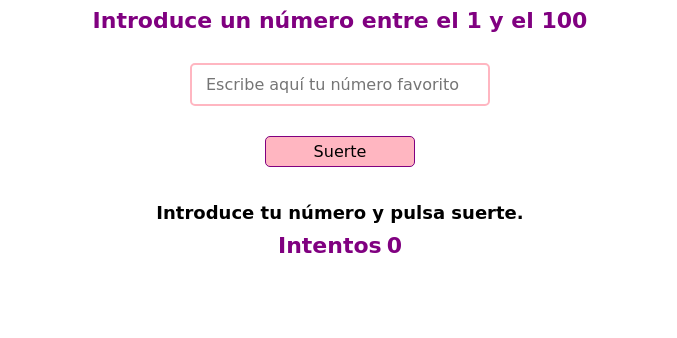
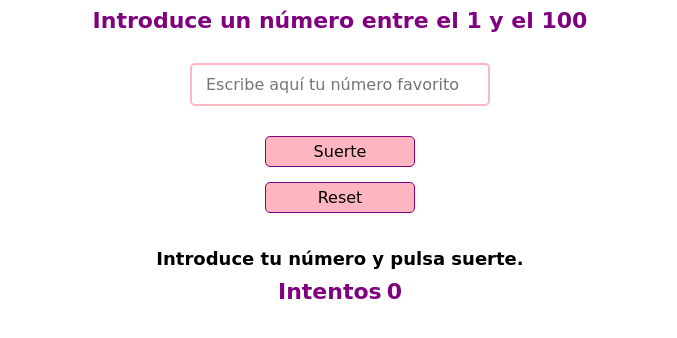
Before and after one commit to Sagramielgo/random-number-game-Sagramielgo, a website: page docs/index.html in a window 1280 px wide. Shown: the part 172-510 px from the top of the page, without its empty margins (300-977 px from the left). Drawn offline with Linux system fonts and the light colour scheme; a web font is replaced by a local one.

Commit message:
reorganiza code and update docs folder

```diff
--- a/docs/assets/js/main.js
+++ b/docs/assets/js/main.js
@@ -1 +1 @@
-"use strict";const tryButtonElement=document.querySelector(".tryButton-js"),resetButtonElement=document.querySelector(".resetButon-js"),inputNumberElement=document.querySelector(".numberInput-js"),tryNumberElement=document.querySelector(".tryNumber-js"),counterTimesElement=document.querySelector(".numberTimes-js"),max=100;function getRandomNumber(e){return Math.ceil(Math.random()*e)}const randomNumber=getRandomNumber(100);console.log("El número aleatorio es: "+randomNumber);let acc=0;const timesTry=()=>{acc+=1,counterTimesElement.innerHTML=""+acc};function priceAnswer(){const e=parseInt(inputNumberElement.value);console.log("La usuaria ha introducido el número "+e),randomNumber===e?(tryNumberElement.innerHTML="¡¡Enhorabuena, has acertado!!",console.log("La usuaria ha ganado el juego")):tryNumberElement.innerHTML=e<1||e>100?"Por favor, introduce un número entre 1 y 100":randomNumber<e?"El número es demasiado alto":"El número es demasiado bajo"}function resetTimes(){location.reload()}function start(e){e.preventDefault(),priceAnswer(),acc+=1,counterTimesElement.innerHTML=""+acc}tryButtonElement.addEventListener("click",start),resetButtonElement.addEventListener("click",resetTimes);
+"use strict";const tryButtonElement=document.querySelector(".tryButton-js"),inputNumberElement=document.querySelector(".numberInput-js"),tryNumberElement=document.querySelector(".tryNumber-js"),counterTimesElement=document.querySelector(".numberTimes-js"),resetButtonElement=document.querySelector(".resetButton-js"),max=100;function getRandomNumber(e){return Math.ceil(Math.random()*e)}const randomNumber=getRandomNumber(100);let acc=0;const timesTry=()=>{acc+=1,counterTimesElement.innerHTML=""+acc};function paintAnswerNumber(){const e=parseInt(inputNumberElement.value);let t="";t+=randomNumber===e?"¡¡Enhorabuena, has acertado!!":e<1||e>100?"Por favor, introduce un número entre 1 y 100":randomNumber<e?"El número es demasiado alto":"El número es demasiado bajo",tryNumberElement.innerHTML=t}function handlestart(e){e.preventDefault(),paintAnswerNumber(),acc+=1,counterTimesElement.innerHTML=""+acc}function handleReset(){location.reload()}tryButtonElement.addEventListener("click",handlestart),resetButtonElement.addEventListener("click",handleReset);
--- a/docs/index.html
+++ b/docs/index.html
@@ -24,6 +24,7 @@
         placeholder="Escribe aquí tu número favorito">
 
       <input class="main__form--tryBtn tryButton-js" id="number" type="submit" value="Suerte">
+      <input class="main__form--resetBtn resetButton-js" id="reset" type="submit" value="Reset">
 
     </form>
 
--- a/src/js/main.js
+++ b/src/js/main.js
@@ -7,13 +7,11 @@ const counterTimesElement = document.querySelector('.numberTimes-js');
 const resetButtonElement = document.querySelector('.resetButton-js');
 const max = 100;
 
+//GET RANDOM NUMBER
 function getRandomNumber(max) {
   return Math.ceil(Math.random() * max);
 }
-
 const randomNumber = getRandomNumber(max);
-
-console.log(`El número aleatorio es: ${randomNumber}`);
 
 //COUNTER
 let acc = 0;
@@ -38,12 +36,14 @@ function paintAnswerNumber() {
   tryNumberElement.innerHTML = htmlCode;
 }
 
+//PAINT AND TIMES
 function handlestart(event) {
   event.preventDefault();
   paintAnswerNumber();
   timesTry();
 }
 
+//RESET
 function handleReset() {
   location.reload();
 }
```
